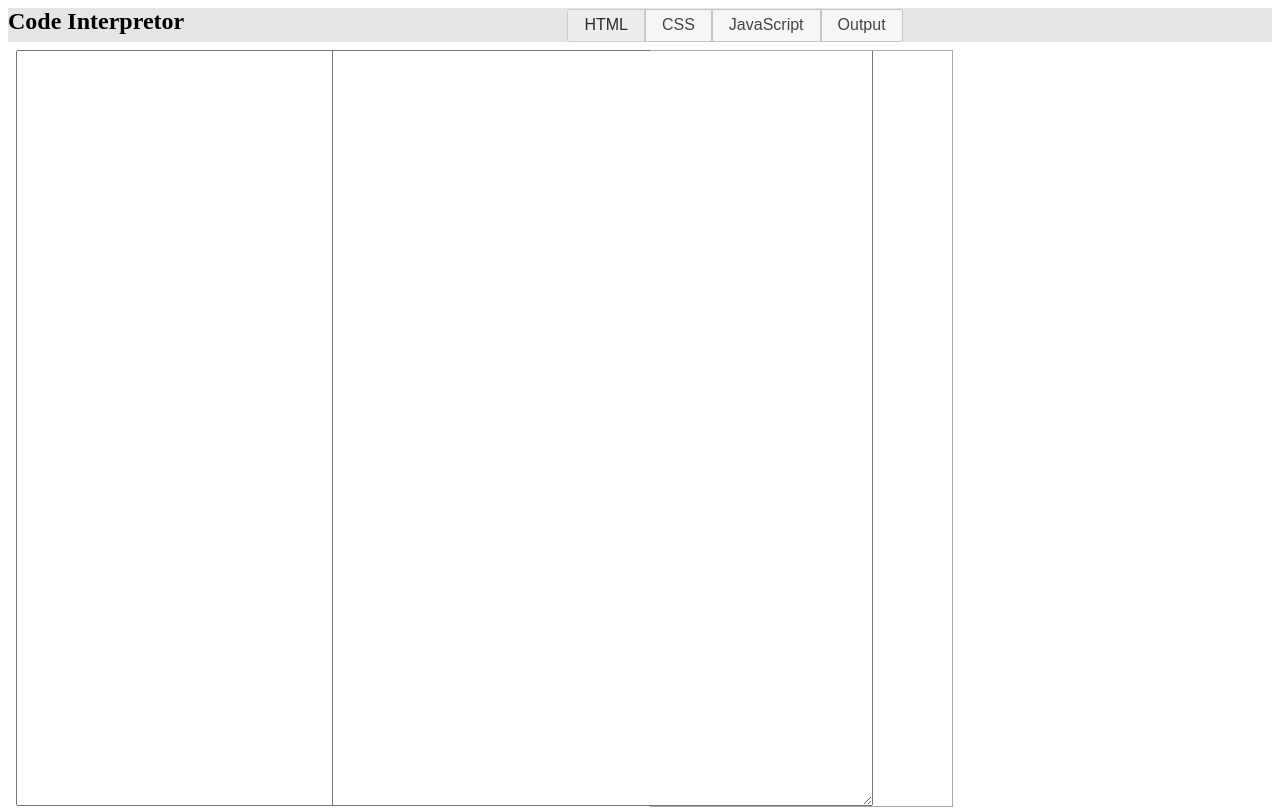
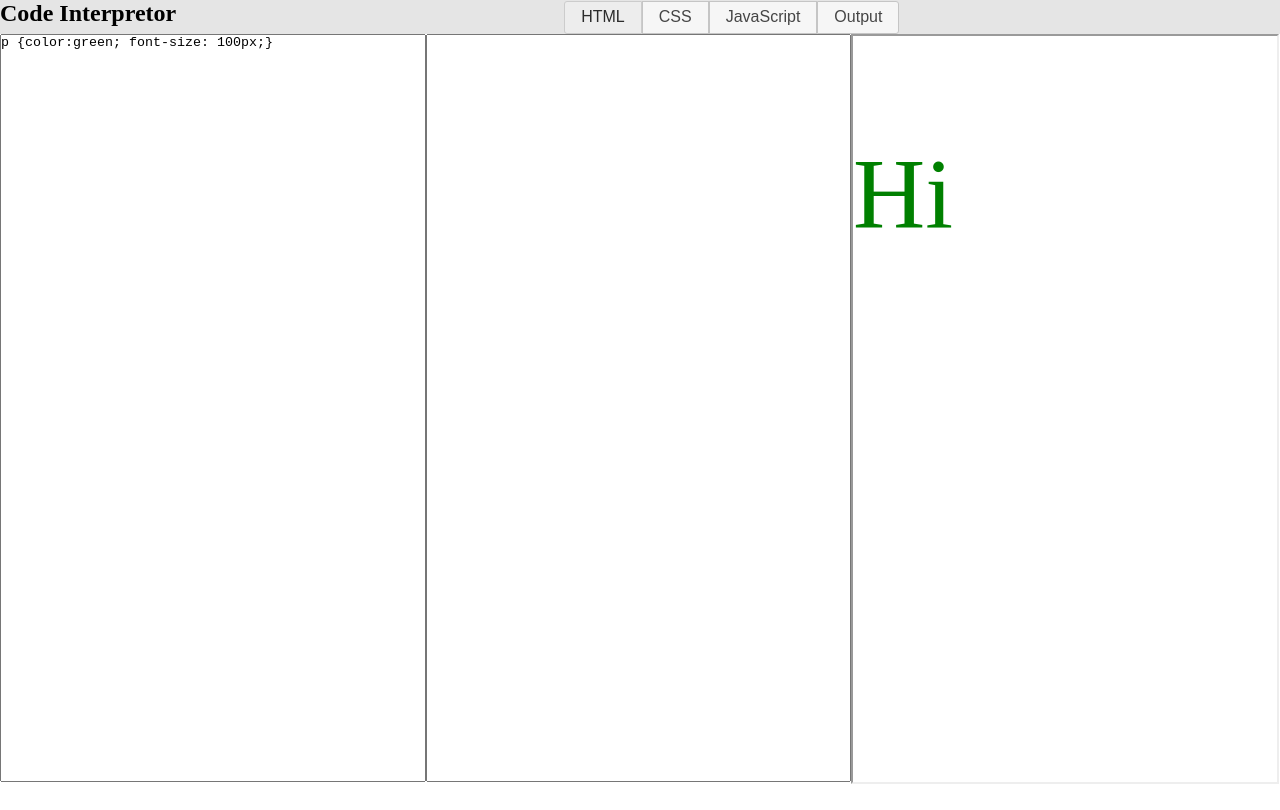
Before and after one commit to Remdran/RandomProjects, a plain HTML site: page Projects/Code_Interpretor/index.html in a window 1280 px wide. Both pictures are taken after a click on the button "HTML". Drawn offline with nearby package versions, Linux system fonts and the light colour scheme.

Commit message:
Worked on Interpreter
-Need to redesign the buttons so theyre easier to style etc
-Make the JS execution secure

```diff
--- a/Projects/Code_Interpretor/css/style.css
+++ b/Projects/Code_Interpretor/css/style.css
@@ -1,7 +1,8 @@
-*{
+* {
     box-sizing: border-box;
+    margin: 0;
+    padding: 0;
 }
-
 #header {
     background-color: #e5e5e5;
 }
@@ -15,32 +16,24 @@
     color: #d8e7ff;
 }
 
-.windows {
-    width: 25%;
-    height: 757px;
-    border-right: 1px solid black;
-    padding: .5em;
-    border: 0px;
-    float:left;
+textarea{
+    resize:none;
 }
 
-#htmlWindow {
-
+.windows {
+    float: left;
 }
 
-#cssWindow {
-
-}
-
-#jsWindow {
-}
-
-
 #outputWindow {
-    margin-top: 8px;
-    width: 24%;
-    transform: translateX(10px);
     border-right: 1px solid #a9a9a9;
     border-top: 1px solid #a9a9a9;
     border-bottom: 1px solid #a9a9a9;
 }
+
+.hide {
+    display: none;
+}
+
+.active {
+    color: blue;
+}
--- a/Projects/Code_Interpretor/index.html
+++ b/Projects/Code_Interpretor/index.html
@@ -12,28 +12,21 @@
     <div id="header">
         <h2 id="title">Code Interpretor</h2>
         <div class="controlgroup">
-             <button id="html">HTML</button>
-             <button id="css">CSS</button>
-             <button id="js">JavaScript</button>
-             <button id="output">Output</button>
+             <button data-name="html" class="controlButton active" id="html">HTML</button>
+             <button data-name="css" class="controlButton" id="css">CSS</button>
+             <button data-name="js" class="controlButton" id="js">JavaScript</button>
+             <button data-name="output" class="controlButton" id="output">Output</button>
         </div>
     </div>
 
     <div class="windowWrapper">
-        <div id="htmlWindow" class="windows">
-            <textarea id="htmlContent" name="htmlContent" rows="50" cols="65"><h1>Hello</h1></textarea>
-        </div>
 
-        <div id="cssWindow" class="windows">
-            <textarea name="cssContent" rows="50" cols="65"></textarea>
-        </div>
+        <textarea data-name="htmlContent" class="windows" id="htmlContent" name="htmlContent"><p>Hi</p></textarea>
+        <textarea data-name="cssContent" class="windows" id="cssContent" name="cssContent">p {color:green; font-size: 100px;}</textarea>
+        <textarea data-name="jsContent" class="windows" id="jsContent" name="jsContent"></textarea>
+        <iframe data-name="outputContent" id="outputContent" class="windows">
+        </iframe>
 
-        <div id="jsWindow" class="windows">
-            <textarea name="jsContent" rows="50" cols="65"></textarea>
-        </div>
-
-        <div id="outputWindow" class="windows">
-        </div>
     </div>
 
 
--- a/Projects/Code_Interpretor/js/script.js
+++ b/Projects/Code_Interpretor/js/script.js
@@ -1,27 +1,30 @@
- $( '.controlgroup' ).controlgroup()
+var active = 4 - $( '.hide' ).length;
+$('.controlgroup').controlgroup()
 
- $( '#html' ).click(function(){
-     $( '#htmlWindow' ).toggle();
- });
+$('.windows').height($(window).height() - $('#header').height() - 20);   // Set the individual windows height equal to the height of the window - header - padding
+$('.windows').width($(window).width() / active - 3); // Set the individual windows width equal to the width of the window  / number of panels - padding
+//console.log($(window).width());
+//console.log($('.windows').width());
 
-  $( '#css' ).click(function(){
-      $( '#cssWindow' ).toggle();
-  });
+updateOutput();
 
-  $( '#js' ).click(function(){
-      $( '#jsWindow' ).toggle();
- });
+$('.controlButton').click(function () {
+    $('#' + this.dataset.name + "Content").toggleClass("hide");
 
-  $( '#output' ).click(function(){
-      $( '#outputWindow' ).toggle();
-  });
+    active = 4 - $( '.hide' ).length;
+    $('.windows').width(($(window).width() / active) - 3);
+    //console.log($(window).width());
+    //console.log($('.windows').width());
+});
 
-  $( '#htmlContent' ).keyup(function(){
-      var htmlStr = $( '#htmlContent' ).val();
-      $( '#outputWindow' ).html(htmlStr);
-  });
+$('textarea').on('change keyup paste', function () {
+   updateOutput();
+});
 
-    $( '#cssContent' ).keyup(function(){
-      var cssStr = $( '#cssContent' ).val();
-      $( '#outputWindow' ).css(cssStr);
-  });
+function updateOutput() {
+    $('iframe').contents().find('html').html("<html><head><style type='text/css'>" + $('#cssContent').val() + "</style></head></body>" + $('#htmlContent').val() + "</body></html>")
+    ;
+
+    // Disable javascript execution whilst its unsecure for now
+    //document.getElementById('outputContent').contentWindow.eval($( '#jsContent').val());
+}
```
